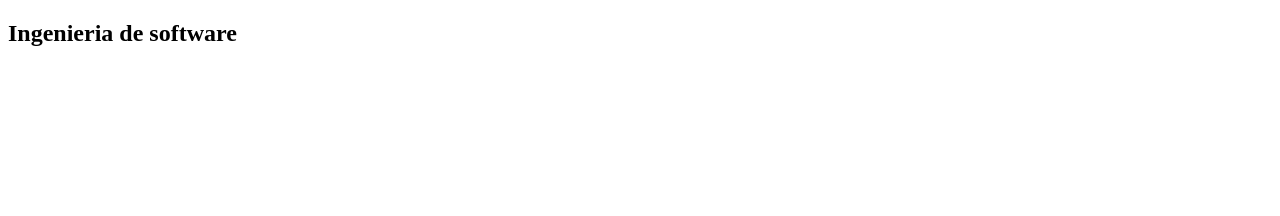
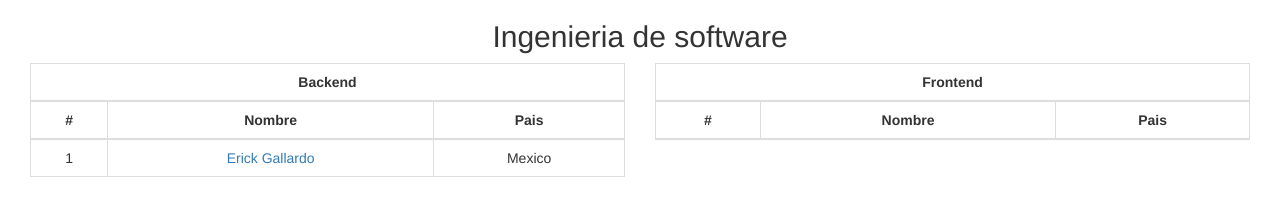
Before and after one commit to IngSoftBackend/PCC, a plain HTML site: page index.html in a window 1280 px wide. Drawn offline with Linux system fonts and the light colour scheme.

Commit message:
Erick Gallardo : Iniciando la creaciÃn de cv

```diff
--- a/index.html
+++ b/index.html
@@ -5,8 +5,51 @@
     <meta name="viewport" content="width=device-width, initial-scale=1.0">
     <meta http-equiv="X-UA-Compatible" content="ie=edge">
     <title>.: Ingenier Software :.</title>
+    <link rel="stylesheet" href="css/bootstrap.3.3.7.css">
+    <script></script>
+
 </head>
 <body>
-    <h2>Ingenieria de software</h2>
+    <h2 class="text-center">Ingenieria de software</h2>
+    <div class="col-lg-12">
+        <div class="col-lg-6">
+            <table class="table table-bordered">
+                <thead>
+                    <tr>
+                        <th class="text-center" colspan="3"> Backend</th>
+                    </tr>
+                    <tr>
+                        <th class="text-center">#</th>
+                        <th class="text-center">Nombre</th>
+                        <th class="text-center">Pais</th>
+                    </tr>
+                </thead>
+                <tbody>
+                    <tr>
+                        <td class="text-center">1</td>
+                        <td class="text-center"><a href="/app/view/backend/view.cv.ericklopez.html"> Erick Gallardo </a></td>
+                        <td class="text-center">Mexico</td>
+                    </tr>
+                </tbody>
+            </table>
+        </div>
+        <div class="col-lg-6">
+            <table class="table table-bordered">
+                <thead>
+                    <tr class="text-center">
+                        <th class="text-center" colspan="3"> Frontend</th>
+                    </tr>
+                    <tr>
+                        <th class="text-center">#</th>
+                        <th class="text-center">Nombre</th>
+                        <th class="text-center">Pais</th>
+                    </tr>
+                </thead>
+                <tbody>
+
+                </tbody>
+            </table>
+        </div>
+    </div>
 </body>
 </html>
```
Also changed, not shown: app/view/backend/view.cv.ericklopez.html (+12 -0 lines).
